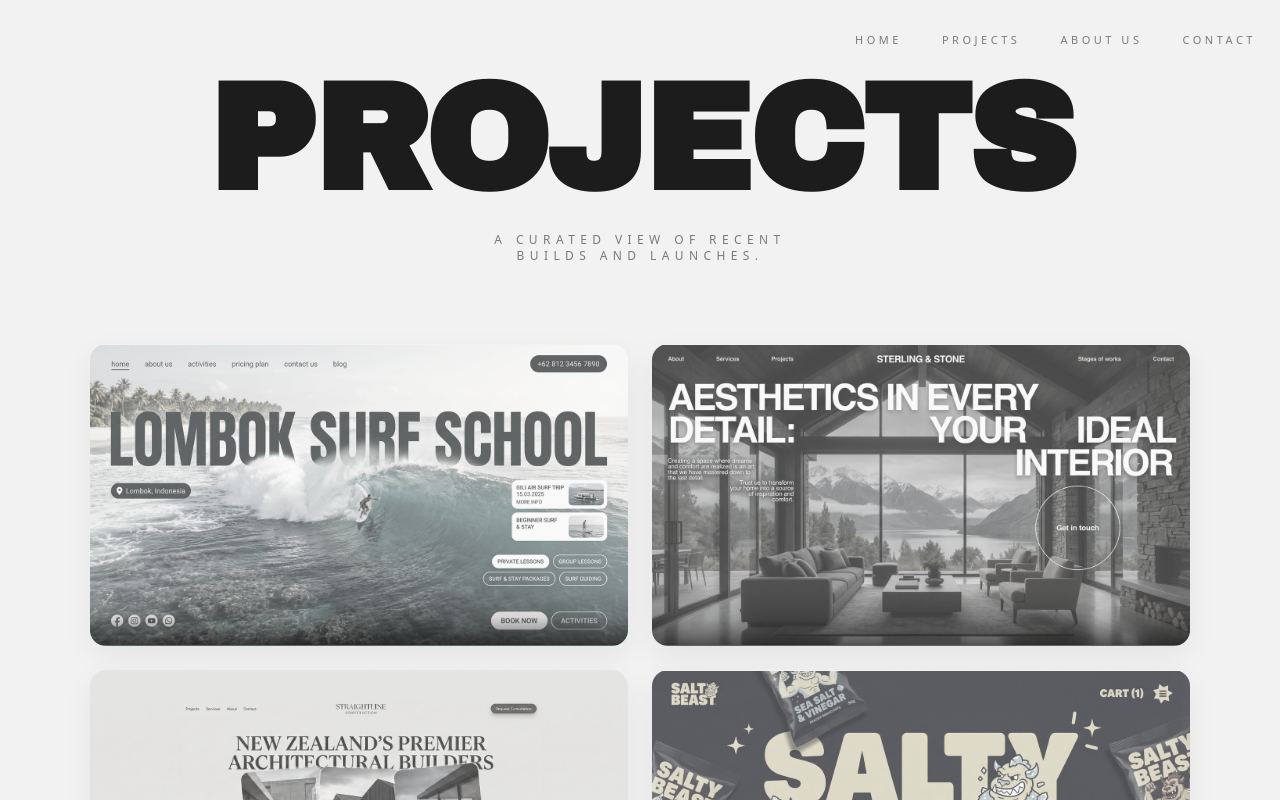
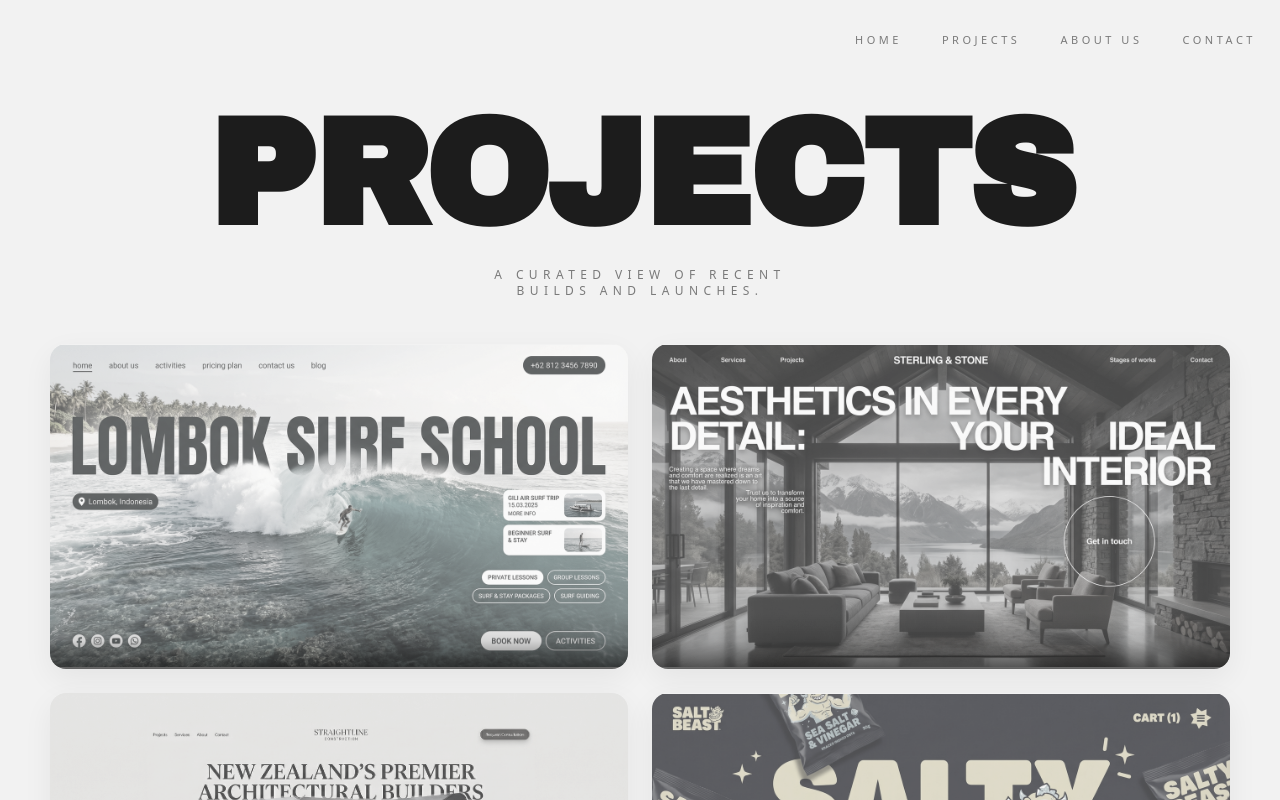
Before and after one commit to kiwidudedev/innerspace, a Next.js app: page /projects in a window 1280 px wide. Shown: the top 800 px of the page. Built offline with nearby package versions, Linux system fonts and the light colour scheme.

Commit message:
Small changes

```diff
--- a/src/app/projects/page.tsx
+++ b/src/app/projects/page.tsx
@@ -45,10 +45,11 @@ export default function ProjectsPage() {
       fitClass: "object-contain inset-0",
     },
   ];
+  const visibleProjects = projects.slice(0, 4);
 
   return (
-    <section className="mx-auto flex min-h-[calc(100vh-140px)] max-w-[1440px] flex-col px-4 pb-16 pt-8 sm:px-6 sm:pt-6">
-      <div className="flex flex-1 flex-col items-center justify-center text-center">
+    <section className="flex min-h-[calc(100vh-140px)] w-full flex-col pb-16 pt-8 sm:pt-6">
+      <div className="flex flex-1 translate-y-[35px] flex-col items-center justify-center px-4 text-center sm:px-6">
         <h1 className="display text-[48px] uppercase tracking-[0.02em] text-[#1C1C1C] sm:text-[96px] md:text-[120px] lg:text-[150px]">
           <span className="hero-underline">Projects</span>
         </h1>
@@ -57,8 +58,8 @@ export default function ProjectsPage() {
         </p>
       </div>
 
-      <div className="mx-auto mt-10 grid w-full max-w-[1100px] grid-cols-1 gap-4 sm:mt-14 sm:grid-cols-2 sm:gap-5 lg:mt-20 lg:gap-6">
-        {projects.map((project) => {
+      <div className="mt-10 grid w-full grid-cols-1 gap-4 px-[50px] sm:mt-14 sm:grid-cols-2 sm:gap-5 lg:mt-20 lg:gap-6">
+        {visibleProjects.map((project) => {
           const cardContent = project.isPlaceholder ? (
             <div className="flex aspect-[16/9] w-full items-center justify-center bg-[var(--bg)]">
               <div className="text-[9px] uppercase tracking-[0.3em] text-[#9A9A9A] sm:text-[10px] sm:tracking-[0.35em]">
```
Also changed, not shown: public/Floatly.jpg (deleted), public/Social Sundee.jpg (deleted).
